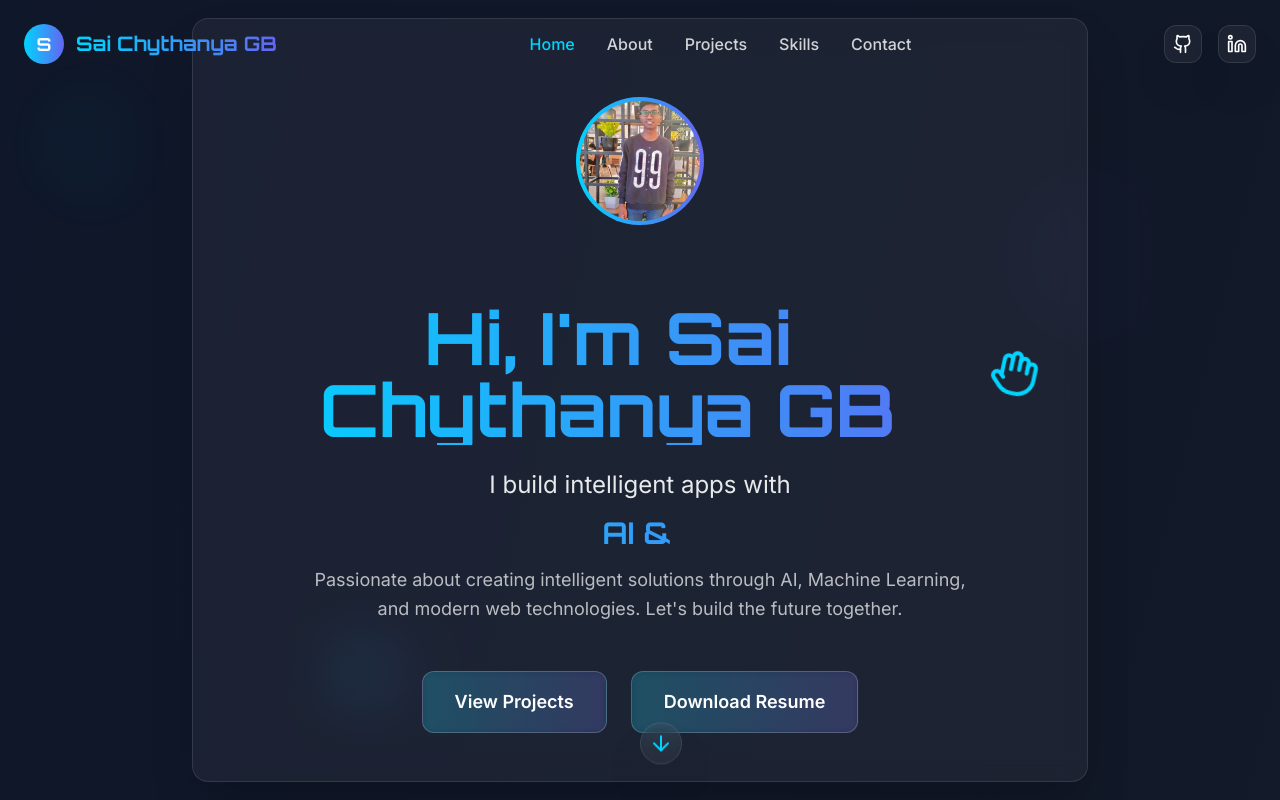
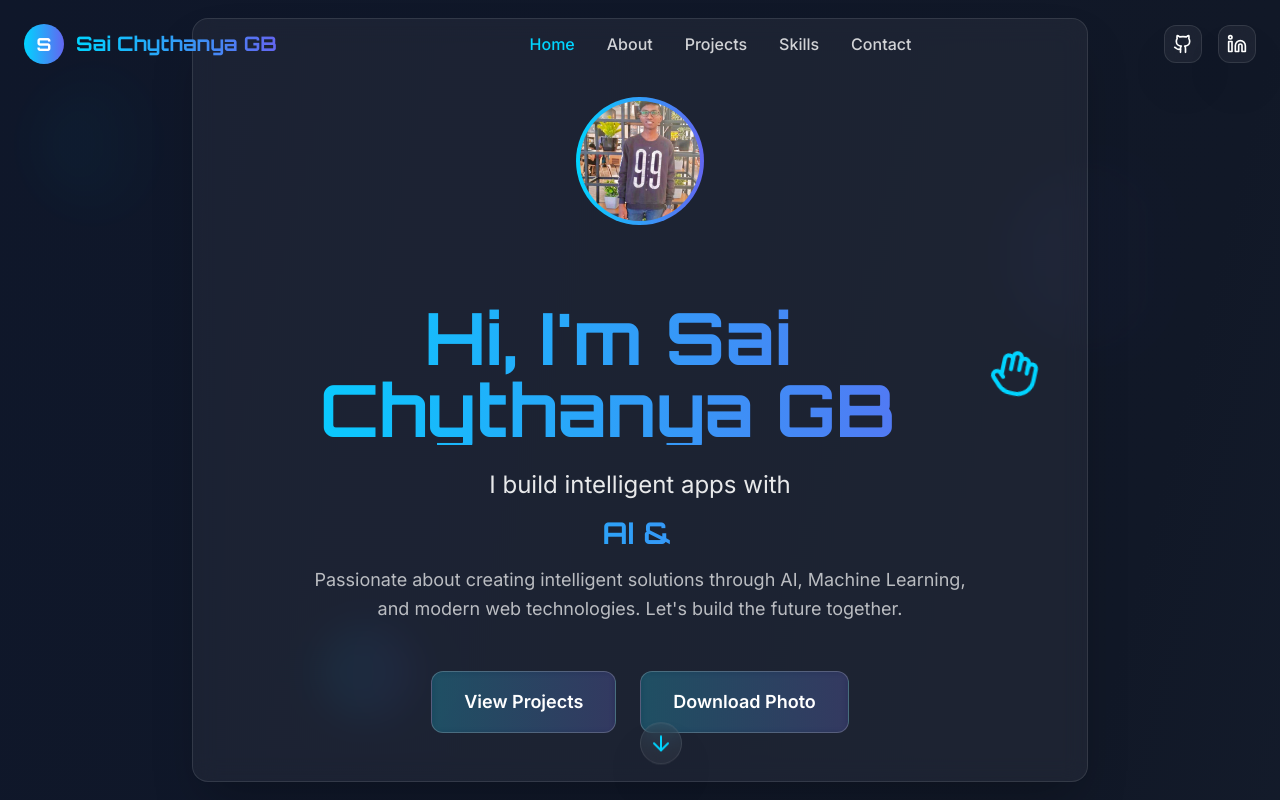
Before and after one commit to SaiChythanyaGB/SaiChythanyaGB-portfolio, a React (Vite) app: page / in a window 1280 px wide. Shown: the top 800 px of the page. Built offline with nearby package versions, Linux system fonts and the light colour scheme.

Commit message:
Remove PDF download and add photo download
Replaced PDF download with photo download functionality. Removed the reference to "Sai Chaitanya's resume.PDF" and updated the download link to handle photo downloads.

```diff
--- a/src/components/HeroSection.tsx
+++ b/src/components/HeroSection.tsx
@@ -1,3 +1,4 @@
+
 import { useState, useEffect } from 'react';
 import { ArrowDown, Hand } from 'lucide-react';
 
@@ -34,10 +35,10 @@ const HeroSection = () => {
       });
     }
   };
-  const downloadResume = () => {
+  const downloadPhoto = () => {
     const link = document.createElement('a');
-    link.href = '/Sai Chaitanya\'s resume.PDF';
-    link.download = 'Sai Chaitanya\'s resume.PDF';
+    link.href = '/lovable-uploads/aba0deff-18cb-4f2f-86bf-c88f7dad8371.jpg';
+    link.download = 'Sai_Chythanya_Photo.jpg';
     document.body.appendChild(link);
     link.click();
     document.body.removeChild(link);
@@ -80,8 +81,8 @@ const HeroSection = () => {
             <button onClick={() => scrollToSection('projects')} className="glass-button px-8 py-4 text-lg font-semibold">
               View Projects
             </button>
-            <button onClick={downloadResume} className="glass-button px-8 py-4 text-lg font-semibold">
-              Download Resume
+            <button onClick={downloadPhoto} className="glass-button px-8 py-4 text-lg font-semibold">
+              Download Photo
             </button>
           </div>
         </div>
```
